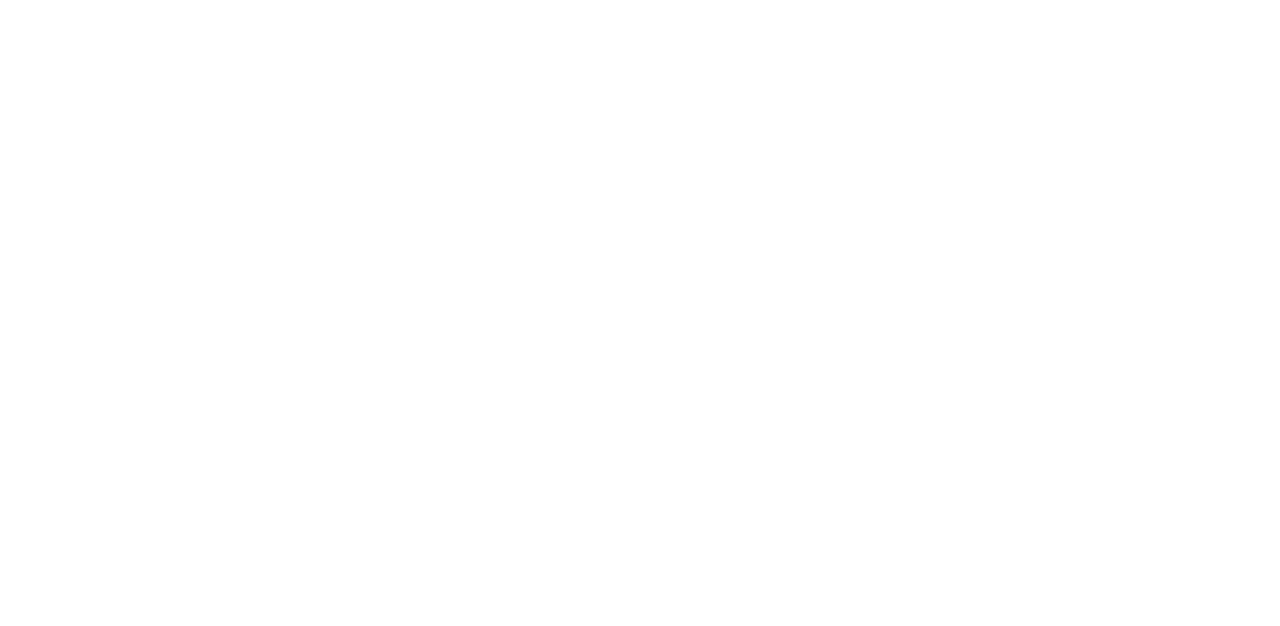
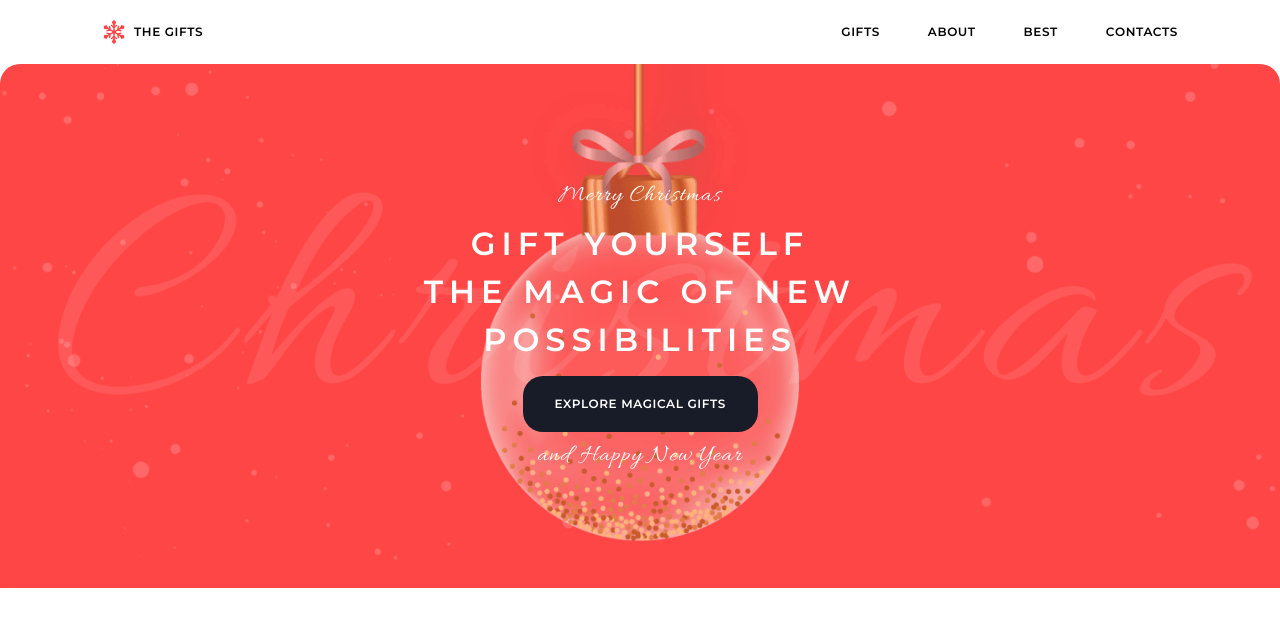
Before and after one commit to artsemrogovenko/JSFE2024Q4, a plain HTML site: page christmas-shop/home.html in a window 1280 px wide. Drawn offline with Linux system fonts and the light colour scheme.

Commit message:
feat: initial page layout, setting basic styles

```diff
--- a/christmas-shop/assets/styles/style.css
+++ b/christmas-shop/assets/styles/style.css
@@ -13,4 +13,195 @@
     /* fonts */
     --first-family: "Montserrat", sans-serif;
     --second-family: "Allura", sans-serif;
+}* {
+    margin: 0;
 }
+
+/* #region font  */
+@font-face {
+    font-family: "Montserrat";
+    src: url(../fonts/Montserrat.ttf) format('truetype');
+}
+
+@font-face {
+    font-family: "Allura";
+    src: url(../fonts/Allura-Regular.ttf) format('truetype');
+}
+
+h1,
+h2,
+h3,
+h4,
+.action_large,
+.action_small,
+.slider_text {
+    font-family: var(--first-family);
+    text-transform: uppercase;
+}
+
+h1 {
+    font-size: 32px;
+    font-weight: 600;
+    line-height: 150%;
+    letter-spacing: 6px;
+}
+
+h2 {
+    font-size: 24px;
+    font-weight: 600;
+    line-height: 152%;
+    letter-spacing: 3.84px;
+}
+
+h3 {
+    font-size: 16px;
+    font-weight: 600;
+    line-height: 152%;
+    letter-spacing: 1.28px;
+}
+
+h4 {
+    font-size: 12px;
+    font-weight: 600;
+    line-height: 130%;
+    letter-spacing: 0.6px;
+}
+
+p {
+    font-family: var(--first-family);
+    font-size: 16px;
+    font-weight: 400;
+    line-height: 23.68px;
+}
+
+.action_large {
+    font-size: 24px;
+    font-weight: 600;
+    line-height: 152%;
+    letter-spacing: 3.84px;
+}
+
+.action_small {
+    white-space: nowrap;
+    font-size: 12px;
+    font-weight: 600;
+    line-height: 130%;
+    letter-spacing: 0.6px;
+}
+
+.caption {
+    font-family: Allura;
+    font-size: 24px;
+    font-weight: 400;
+    line-height: 100%;
+    letter-spacing: 1.2px;
+}
+
+.slider_text {
+    color: var(--Static-White, #FFF);
+    text-align: center;
+    font-size: 80px;
+    font-weight: 600;
+}
+
+/* #endregion font */
+
+body {
+    background-color: #FFF;
+}
+
+a {
+    text-decoration: none;
+    color: inherit;
+}
+
+.container {
+    display: flex;
+    align-items: center;
+    width: 100%;
+}
+
+header {
+    display: flex;
+    height: 64px;
+    width: 100%;
+}
+
+.container.header {
+    margin-left: 82px;
+    /* 84 */
+    margin-right: 82px;
+    /* 84 */
+    column-gap: 12px;
+    align-self: stretch;
+}
+
+.logo {
+    display: flex;
+    align-items: center;
+    padding: 8px 20px;
+    column-gap: 8px;
+}
+
+.menu {
+    display: flex;
+    height: 40px;
+    width: 100%;
+    align-items: center;
+    justify-content: flex-end;
+    column-gap: 8px;
+}
+
+.nav {
+    display: flex;
+    width: fit-content;
+    align-items: center;
+    justify-content: center;
+}
+
+.nav .action_small {
+    margin: 12px 20px;
+}
+
+button {
+    width: 235px;
+    height: 56px;
+    padding: 20px 32px;
+    border: none;
+    border-radius: 20px;
+    background-color: var(--dark);
+    color: var(--static-white);
+    transition: background 500ms;
+}
+
+button:hover {
+    background-color: var(--static-white);
+    color: var(--dark);
+}
+
+section {
+    display: flex;
+    align-items: center;
+    justify-content: center;
+}
+
+.section_hero{
+    border-radius: 20px 20px 0 0;
+    height: 524px;
+    background: url(../images/bg-ball.png) no-repeat, url(../images/bg-snow.png) no-repeat, var(--primary);
+    background-size: cover, cover, auto;
+    background-position-y: -40px, -38px;
+    background-position: center;
+}
+
+.container_hero {
+    display: flex;
+    max-width: 433px;
+    height: 404px;
+    row-gap: 12px;
+    flex-direction: column;
+    align-items: center;
+    justify-content: center;
+    text-align: center;
+    color: var(--static-white);
+}
--- a/christmas-shop/home.html
+++ b/christmas-shop/home.html
@@ -9,6 +9,43 @@
     <title>Home</title>
 </head>
 <body>
+    <header>
+        <div class="container header">
+            <div class="logo">
+                <img src="../christmas-shop/assets/images/vector/snowflake.svg" alt="logo">
+                <span class="action_small">The Gifts</span>
+            </div>
 
+            <nav class="menu">
+                <a class="nav" href="../christmas-shop/gifts.html"><span class="action_small">Gifts</span></a>
+                <a class="nav" href="#about"><span class="action_small">about</span></a>
+                <a class="nav" href="#best"><span class="action_small">best</span></a>
+                <a class="nav" href="#contacts"><span class="action_small">contacts</span></a>
+            </nav>
+        </div>
+    </header>
+    <main>
+        <section class="section_hero" id="hero">
+            <div class="container_hero">
+                <span class="caption">Merry Christmas</span>
+                <h1>Gift yourself the magic of new possibilities</h1>
+                <button><span class="action_small">Explore Magical Gifts</span></button>
+                <span class="caption">and Happy New Year</span>
+            </div>
+        </section>
+        <section class="section_about" id="about">
+            <div class="container container_about"></div>
+        </section>
+        <section class="section_slider" id="slider">
+            <div class="container container_slider"></div>
+        </section>
+        <section class="section_best" id="best">
+            <div class="container container_best"></div>
+        </section>
+        <section class="section_cta" id="cta">
+            <div class="container container_cta"></div>
+        </section>
+    </main>
+    <footer></footer>
 </body>
 </html>
```
Also changed, not shown: christmas-shop/assets/images/santa.jpg (added).
